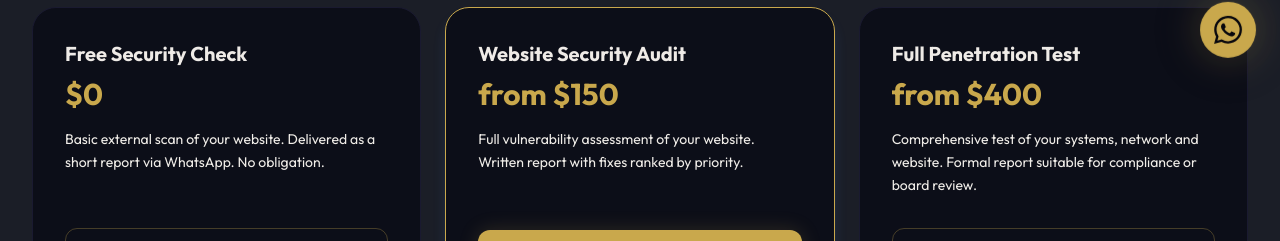
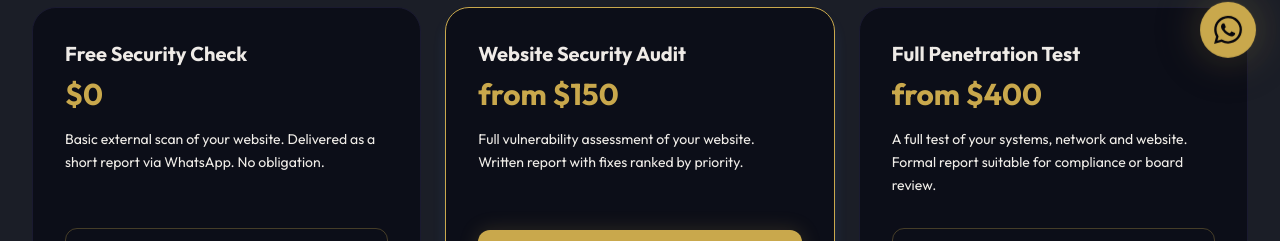
Before and after one commit to panache08/vanorikatechnologies, a Next.js app: page /pricing in a window 1280 px wide. Shown: the part 711-952 px from the top of the page. Built offline with nearby package versions, Linux system fonts and the light colour scheme; no server answers.

Commit message:
Tighten corporate wording in pricing and blog copy

```diff
--- a/src/app/(pages)/blog/how-much-website-cost-zimbabwe/page.tsx
+++ b/src/app/(pages)/blog/how-much-website-cost-zimbabwe/page.tsx
@@ -32,7 +32,7 @@ export default function Page() {
       <ul>
         <li><strong>$250 to $400</strong>: a clean 5-page brochure site (home, about, services, contact, one extra). Right for most small businesses.</li>
         <li><strong>$700 to $1,200</strong>: a larger site with a content dashboard you can edit yourself, a blog, or a small online store.</li>
-        <li><strong>$1,500 to $3,000+</strong>: a custom web application with logins, dashboards, bookings, payment integration, or anything bespoke.</li>
+        <li><strong>$1,500 to $3,000+</strong>: a custom web application with logins, dashboards, bookings, payment integration, or anything custom-built.</li>
       </ul>
       <p>
         Anything far below this usually means a template someone filled in for an afternoon, and you&apos;ll feel it within months. Anything
--- a/src/app/(pages)/blog/website-cost-zimbabwe-2026/page.tsx
+++ b/src/app/(pages)/blog/website-cost-zimbabwe-2026/page.tsx
@@ -37,7 +37,7 @@ export default function Page() {
       <ul>
         <li><strong>Basic business website (3 to 5 pages):</strong> roughly $300 to $600. Mobile-ready, contact form, basic SEO.</li>
         <li><strong>Business site with CMS / e-commerce:</strong> roughly $600 to $2,000. You can edit content yourself, sell products, take payments.</li>
-        <li><strong>Custom web application:</strong> $2,000+. Logins, dashboards, integrations, bespoke logic.</li>
+        <li><strong>Custom web application:</strong> $2,000+. Logins, dashboards, integrations, custom logic.</li>
       </ul>
       <p>If a quote is dramatically below these, ask what's missing; usually it's the design, the security, or the support.</p>
 
--- a/src/app/(pages)/pricing/page.tsx
+++ b/src/app/(pages)/pricing/page.tsx
@@ -60,7 +60,7 @@ export default function PricingPage() {
               {
                 name: "Full Penetration Test",
                 price: "from $400",
-                desc: "Comprehensive test of your systems, network and website. Formal report suitable for compliance or board review.",
+                desc: "A full test of your systems, network and website. Formal report suitable for compliance or board review.",
                 cta: "Get a Quote",
                 href: "/contact",
                 highlight: false,
```
